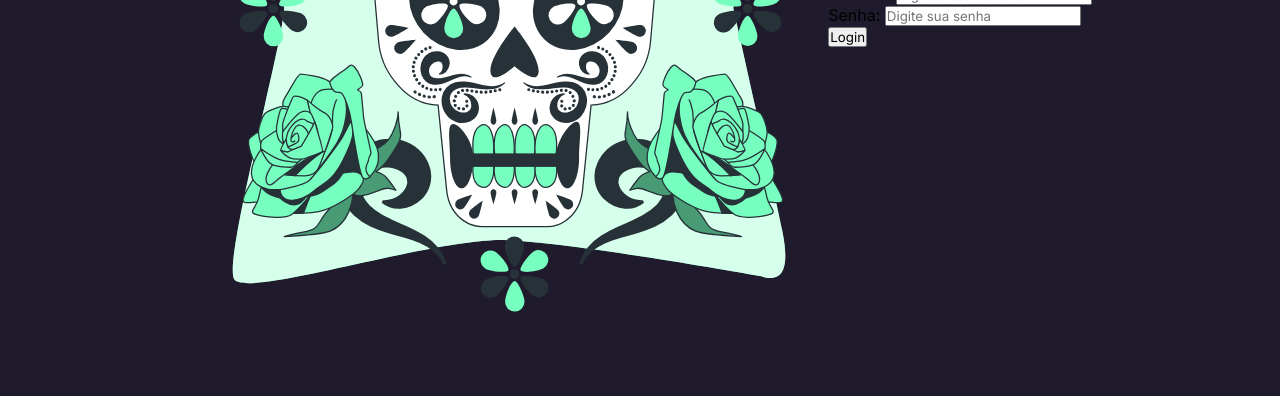
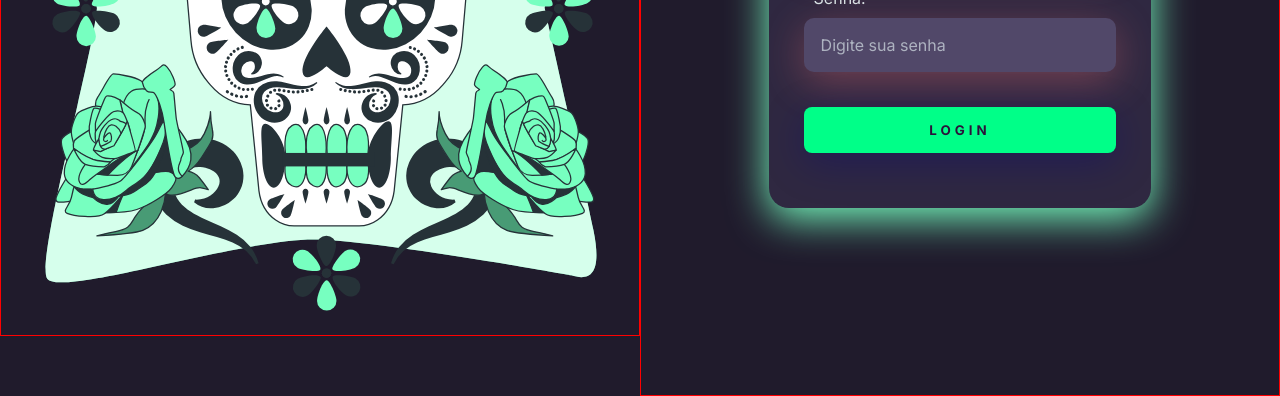
Before and after one commit to Meihrelez/OrbitShift, a plain HTML site: page index.html in a window 1280 px wide. Shown: the part 404-800 px from the top of the page. Drawn offline with Linux system fonts and the light colour scheme.

Commit message:
Arquivo finalizado

```diff
--- a/css/style.css
+++ b/css/style.css
@@ -34,12 +34,120 @@
 }
 .left > h1{
 
+
     color: #77ffc0;
 
 }
 
 img{
-
+    border: 1px solid red;
     max-height: 80%;
     min-height: 60%;
+
 }
+
+.right{
+    /*Lado direito da página*/
+    border: 1px solid red;
+    width: 50vw;
+    height: 100vh;
+    display: flex;
+    justify-content: center;
+    align-items: center;
+}
+
+.card {
+
+  /* Modificando o card: tamanho, espaçamento interno, convertendo caixas de
+  funcionamento em linha para colunas.*/
+    width: 60%;
+    display: flex;
+    justify-content: center;
+    align-items: center;
+    flex-direction: column;
+    padding: 30px 35px;
+    background: #2f2841;
+    border-radius: 20px;
+    box-shadow: 0px 10px 40px #77ffc0;
+
+}
+
+.card > h1{
+    /*
+    Modificando 'LOGIN' do lado direito(Right)
+    */
+    color: #77ffc0;
+    font-weight: 800;
+}
+
+.textfield{
+    /*
+    Modificando as caixas de usuário e login.
+    Display flex <- Trabalhar com os conteúdo da caixa em colunas em vez de linhas
+    Flex-Diretion: coluna <- coloque os contúdos na ordem das colunas
+    align itens:  flex start <- começar com o conteúdo da esquerda para direita.
+    */
+
+    width: 100%;
+    display: flex;
+    justify-content: center;
+    align-items: flex-start;
+    flex-direction: column;
+    margin: 10px 0;
+}
+
+input{
+    /*Input <- caixa que recebe o os dados do usuário*/
+
+    width: 100%;
+    border: none;
+    border-radius: 10px;
+    padding: 15px;
+    background: #514869;
+    color: #f0ffffde;
+    outline: none;
+    font-size: 12pt;
+    box-shadow: 0px 10px 40px #ff777754;
+    border: 2px solid transparent;
+}
+
+input::placeholder{
+    /*mudar a cor da escrita dentro do input*/
+    color: #f0ffff94;
+}
+
+input:focus{
+
+    border-color: #77ffc0
+}
+label{
+    /*
+    modificando usuário e senha
+     */
+    color: #f0ffffde;
+    margin: 10px;
+
+}
+
+.btn-login{
+    /*Modificando Botão de login*/
+    width: 100%;
+    margin: 25px;
+    padding: 15px 0;
+    border: none;
+    border-radius: 8px;
+    outline: none;
+    text-transform: uppercase;
+    font-weight: 800;
+    color: #2b133b;
+    background: #00ff88;
+    cursor: pointer;
+    letter-spacing: 4px;
+    box-shadow: 0px 10px 40px #00008052;
+
+}
+
+.btn-login:hover{
+    transition: background 0.1s;
+    background: #90ffc9
+}
--- a/index.html
+++ b/index.html
@@ -23,7 +23,7 @@
 
             <div class="card">
 
-                <h1>Login</h1>
+                <h1>LOGIN</h1>
 
                 <div class="textfield">
                     <label for="usuario">Usuário:</label>
@@ -44,6 +44,7 @@
 
         </div>
     </div>
+
 </body>
 
 </html>
```
